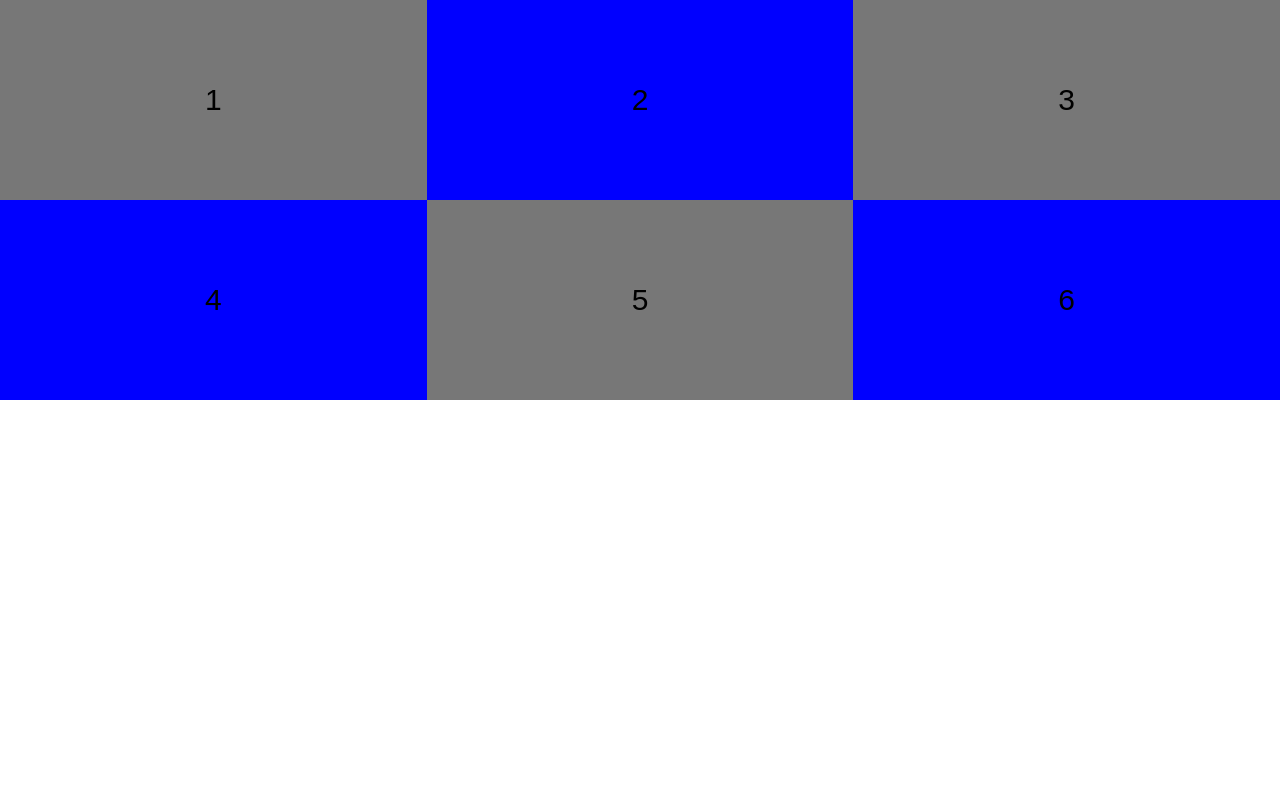
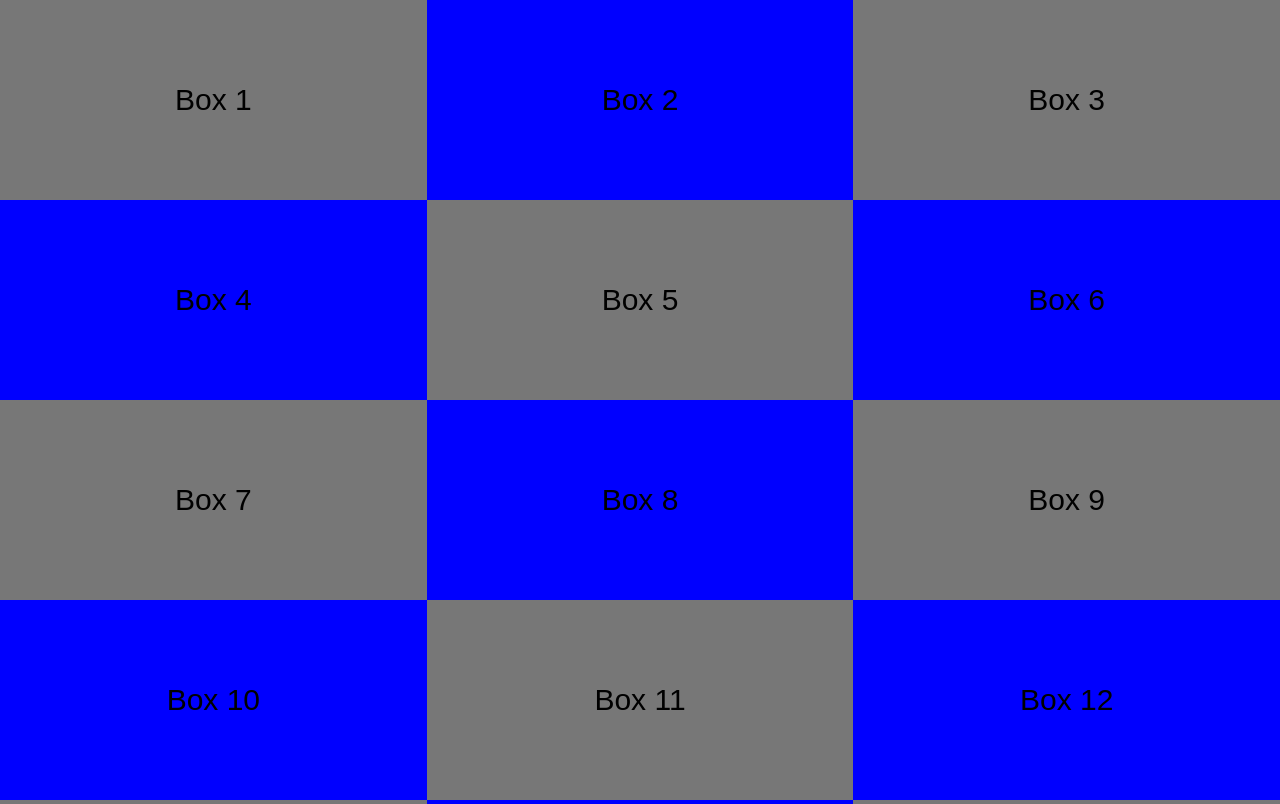
Before and after one commit to KarinGarciaZ/vanillajs-containers-training, a plain HTML site: page index.html in a window 1280 px wide. Shown: the top 804 px of the page. Drawn offline with Linux system fonts and the light colour scheme.

Commit message:
Mada random number of boxes

```diff
--- a/index.html
+++ b/index.html
@@ -8,13 +8,7 @@
   <title>Document</title>
 </head>
 <body>
-  <div class="container">
-    <div class="box">1</div>
-    <div class="box">2</div>
-    <div class="box">3</div>
-    <div class="box">4</div>
-    <div class="box">5</div>
-    <div class="box">6</div>
-  </div>
+  <div class="container"></div>
+  <script src="./index.js"></script>
 </body>
 </html>
--- /dev/null
+++ b/index.js
@@ -0,0 +1,12 @@
+const boxes = [];
+const container = document.querySelector('.container');
+
+const randomNumberOfBoxes = Math.random() * 19 + 1;
+
+for (let i = 0; i < randomNumberOfBoxes; i++) {
+  boxes.push(`
+    <div class="box">Box ${i + 1}</div>
+  `)
+}
+
+container.innerHTML = boxes.join(" ");
```
